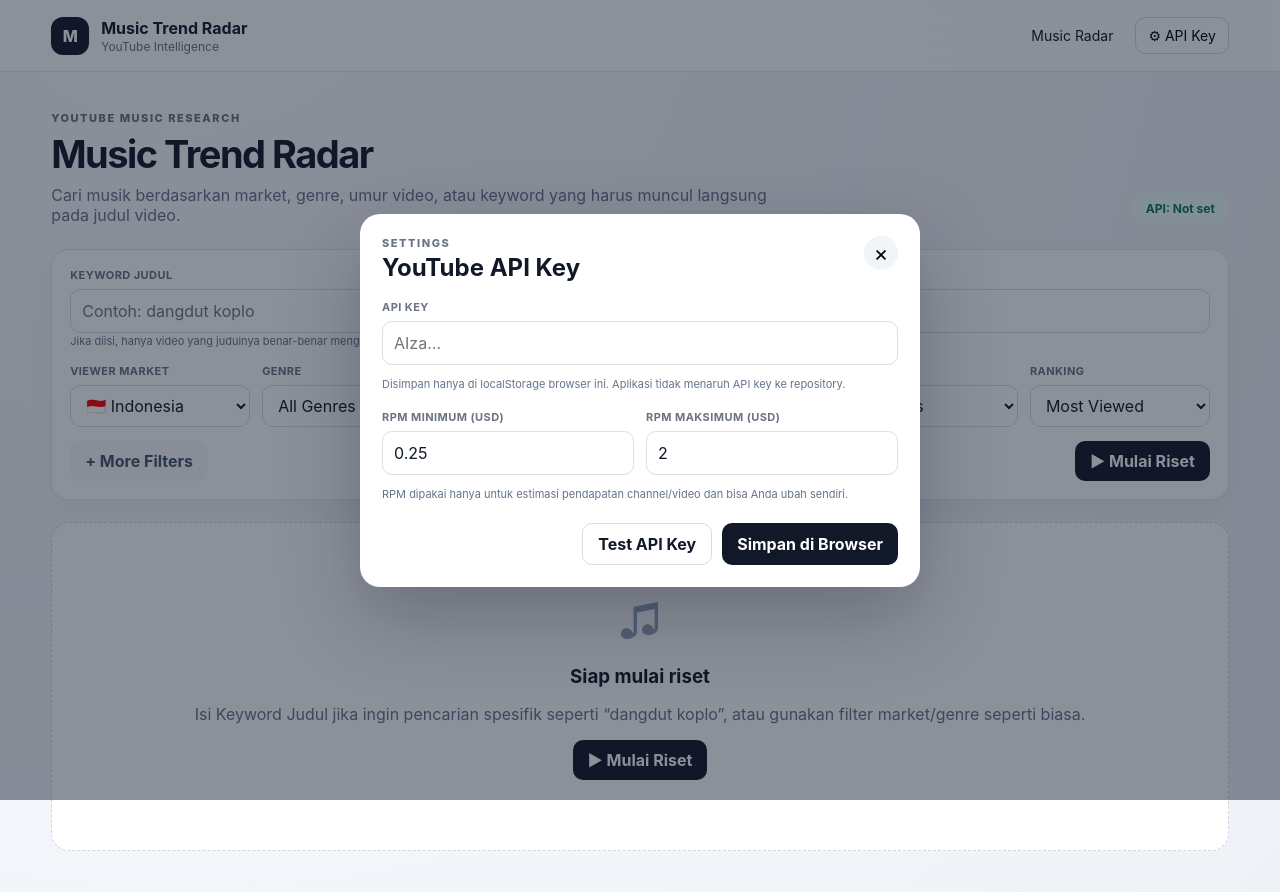
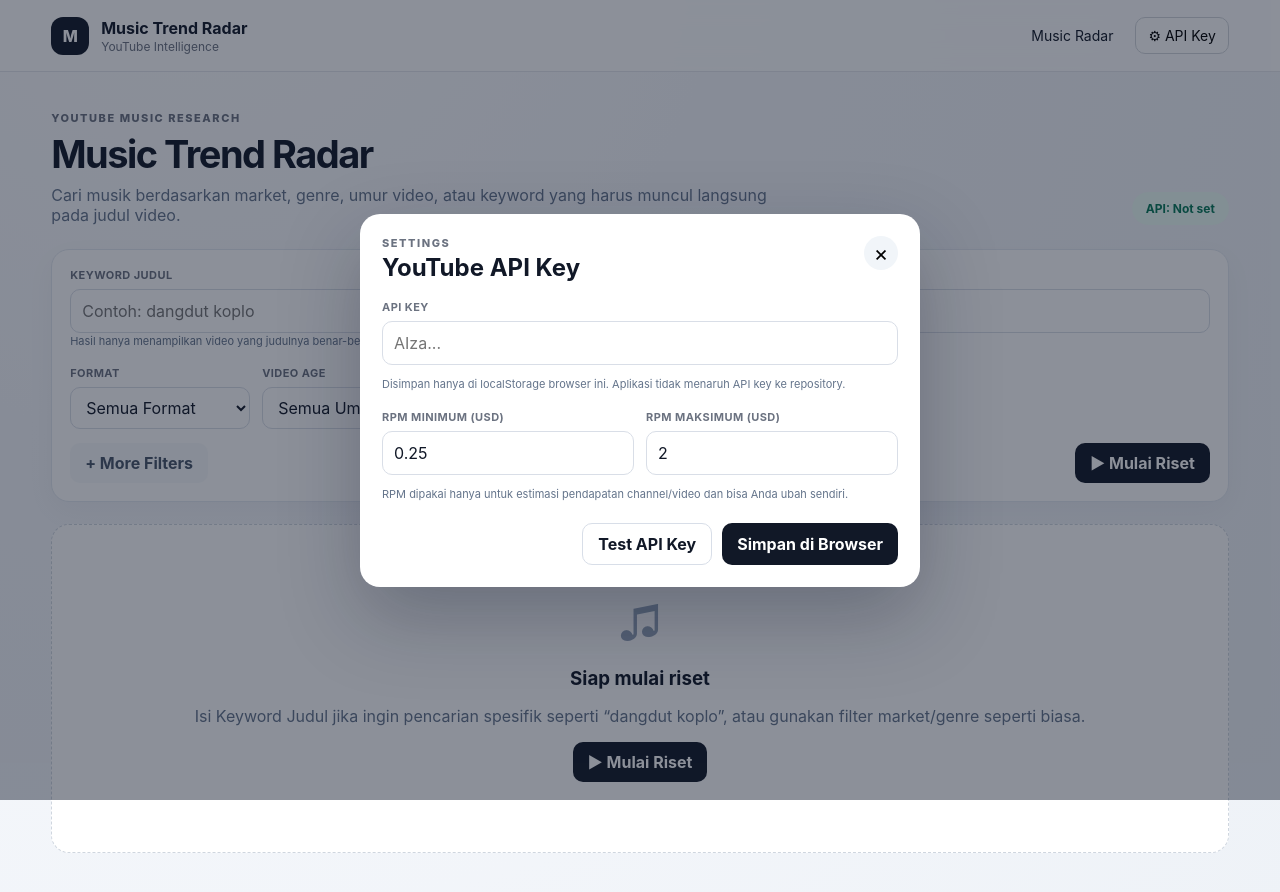
Before and after one commit to annas12/Toolsyt, a React (Vite) app: page / in a window 1280 px wide. Shown: the top 892 px of the page. Built offline with nearby package versions, Linux system fonts and the light colour scheme.

Commit message:
refactor: simplify research filters around title keyword

```diff
--- a/src/components/FilterBar.tsx
+++ b/src/components/FilterBar.tsx
@@ -1,11 +1,7 @@
 import { useState } from 'react'
-import { GENRES } from '../lib/genres'
 
 export type Filters = {
-  country: string
   keyword: string
-  genre: string
-  subgenre: string
   format: string
   period: string
   ranking: string
@@ -13,7 +9,6 @@
   minViews: string
   minGrowth: string
   minVph: string
-  marketMode: 'accurate' | 'expanded'
 }
 
 type Props = {
@@ -24,21 +19,13 @@
   hasData: boolean
 }
 
-const countries = [
-  ['ID', '🇮🇩 Indonesia'], ['MY', '🇲🇾 Malaysia'], ['SG', '🇸🇬 Singapore'], ['PH', '🇵🇭 Philippines'],
-  ['TH', '🇹🇭 Thailand'], ['VN', '🇻🇳 Vietnam'], ['JP', '🇯🇵 Japan'], ['KR', '🇰🇷 South Korea'],
-  ['IN', '🇮🇳 India'], ['US', '🇺🇸 United States'], ['GB', '🇬🇧 United Kingdom'], ['BR', '🇧🇷 Brazil'],
-  ['MX', '🇲🇽 Mexico'], ['AU', '🇦🇺 Australia'], ['CA', '🇨🇦 Canada'],
-]
-
 export function FilterBar({ filters, onChange, onRefresh, loading, hasData }: Props) {
   const [showMore, setShowMore] = useState(false)
-  const set = (key: keyof Filters, value: string) => onChange({ ...filters, [key]: value } as Filters)
-  const subs = GENRES[filters.genre] || []
+  const set = (key: keyof Filters, value: string) => onChange({ ...filters, [key]: value })
 
   return (
     <div className="filter-panel">
-      <div style={{ marginBottom: 14 }}>
+      <div style={{ marginBottom: 16 }}>
         <Field label="Keyword Judul">
           <input
             className="text-input"
@@ -49,26 +36,10 @@
             onKeyDown={(e) => { if (e.key === 'Enter') onRefresh() }}
           />
         </Field>
-        <div className="help-text">Jika diisi, hanya video yang judulnya benar-benar mengandung keyword ini yang akan ditampilkan. Tekan Enter atau klik Mulai Riset.</div>
+        <div className="help-text">Hasil hanya menampilkan video yang judulnya benar-benar mengandung keyword. Contoh: “dangdut koplo”.</div>
       </div>
 
       <div className="filter-grid primary-filters">
-        <Field label="Viewer Market">
-          <select value={filters.country} onChange={(e) => set('country', e.target.value)}>
-            {countries.map(([code, name]) => <option key={code} value={code}>{name}</option>)}
-          </select>
-        </Field>
-        <Field label="Genre">
-          <select value={filters.genre} onChange={(e) => onChange({ ...filters, genre: e.target.value, subgenre: 'All Subgenres' })}>
-            {Object.keys(GENRES).map((g) => <option key={g}>{g}</option>)}
-          </select>
-        </Field>
-        <Field label="Subgenre">
-          <select value={filters.subgenre} onChange={(e) => set('subgenre', e.target.value)} disabled={filters.genre === 'All Genres'}>
-            <option>All Subgenres</option>
-            {subs.map((g) => <option key={g}>{g}</option>)}
-          </select>
-        </Field>
         <Field label="Format">
           <select value={filters.format} onChange={(e) => set('format', e.target.value)}>
             <option value="all">Semua Format</option>
@@ -76,61 +47,86 @@
             <option value="shorts">Shorts (≤ 3 menit)</option>
           </select>
         </Field>
-        <Field label="Period">
-          <select value={filters.period} onChange={(e) => set('period', e.target.value)}>
-            <option value="6">6 Hours</option><option value="12">12 Hours</option><option value="24">24 Hours</option>
-            <option value="72">3 Days</option><option value="168">7 Days</option><option value="336">14 Days</option><option value="720">30 Days</option>
+
+        <Field label="Video Age">
+          <select value={filters.age} onChange={(e) => set('age', e.target.value)}>
+            <option value="all">Semua Umur</option>
+            <option value="24">&lt; 24 Jam</option>
+            <option value="72">&lt; 3 Hari</option>
+            <option value="168">&lt; 7 Hari</option>
+            <option value="336">&lt; 14 Hari</option>
+            <option value="720">&lt; 30 Hari</option>
           </select>
         </Field>
+
+        <Field label="Period Growth">
+          <select value={filters.period} onChange={(e) => set('period', e.target.value)}>
+            <option value="6">6 Jam</option>
+            <option value="12">12 Jam</option>
+            <option value="24">24 Jam</option>
+            <option value="72">3 Hari</option>
+            <option value="168">7 Hari</option>
+            <option value="336">14 Hari</option>
+            <option value="720">30 Hari</option>
+          </select>
+        </Field>
+
         <Field label="Ranking">
           <select value={filters.ranking} onChange={(e) => set('ranking', e.target.value)}>
             <option value="views">Most Viewed</option>
+            <option value="newest">Newest</option>
             <option value="rising">Rising Now</option>
             <option value="growth">Fastest Growth</option>
             <option value="engagement">Highest Engagement</option>
-            <option value="newest">Newest</option>
           </select>
         </Field>
       </div>
 
       {showMore && (
         <div className="filter-grid more-filters">
-          <Field label="Market Data Mode">
-            <select value={filters.marketMode} onChange={(e) => set('marketMode', e.target.value)}>
-              <option value="accurate">Akurat Market (Chart)</option>
-              <option value="expanded">Diperluas (Estimasi)</option>
+          <Field label="Minimum Views">
+            <select value={filters.minViews} onChange={(e) => set('minViews', e.target.value)}>
+              <option value="0">Semua</option>
+              <option value="1000">1K+</option>
+              <option value="10000">10K+</option>
+              <option value="100000">100K+</option>
+              <option value="500000">500K+</option>
+              <option value="1000000">1M+</option>
+              <option value="10000000">10M+</option>
             </select>
           </Field>
-          <Field label="Video Age">
-            <select value={filters.age} onChange={(e) => set('age', e.target.value)}>
-              <option value="all">All</option><option value="24">&lt; 24 Hours</option><option value="72">&lt; 3 Days</option>
-              <option value="168">&lt; 7 Days</option><option value="336">&lt; 14 Days</option><option value="720">&lt; 30 Days</option>
+
+          <Field label="Minimum Growth">
+            <select value={filters.minGrowth} onChange={(e) => set('minGrowth', e.target.value)}>
+              <option value="0">Semua</option>
+              <option value="10">10%+</option>
+              <option value="25">25%+</option>
+              <option value="50">50%+</option>
+              <option value="100">100%+</option>
+              <option value="200">200%+</option>
             </select>
           </Field>
-          <Field label="Minimum Views">
-            <select value={filters.minViews} onChange={(e) => set('minViews', e.target.value)}>
-              <option value="0">All</option><option value="10000">10K+</option><option value="100000">100K+</option><option value="500000">500K+</option>
-              <option value="1000000">1M+</option><option value="10000000">10M+</option>
-            </select>
-          </Field>
-          <Field label="Minimum Growth">
-            <select value={filters.minGrowth} onChange={(e) => set('minGrowth', e.target.value)}>
-              <option value="0">All</option><option value="10">10%+</option><option value="25">25%+</option><option value="50">50%+</option>
-              <option value="100">100%+</option><option value="200">200%+</option>
-            </select>
-          </Field>
+
           <Field label="Views / Hour">
             <select value={filters.minVph} onChange={(e) => set('minVph', e.target.value)}>
-              <option value="0">All</option><option value="100">100+</option><option value="1000">1K+</option><option value="5000">5K+</option>
-              <option value="10000">10K+</option><option value="50000">50K+</option>
+              <option value="0">Semua</option>
+              <option value="100">100+</option>
+              <option value="1000">1K+</option>
+              <option value="5000">5K+</option>
+              <option value="10000">10K+</option>
+              <option value="50000">50K+</option>
             </select>
           </Field>
         </div>
       )}
 
       <div className="filter-actions">
-        <button className="btn ghost" onClick={() => setShowMore(!showMore)}>{showMore ? '− Less Filters' : '+ More Filters'}</button>
-        <button className="btn primary" onClick={onRefresh} disabled={loading}>{loading ? 'Menganalisis...' : hasData ? '↻ Riset Ulang' : '▶ Mulai Riset'}</button>
+        <button className="btn ghost" onClick={() => setShowMore(!showMore)}>
+          {showMore ? '− Less Filters' : '+ More Filters'}
+        </button>
+        <button className="btn primary" onClick={onRefresh} disabled={loading}>
+          {loading ? 'Menganalisis...' : hasData ? '↻ Riset Ulang' : '▶ Mulai Riset'}
+        </button>
       </div>
     </div>
   )
```
